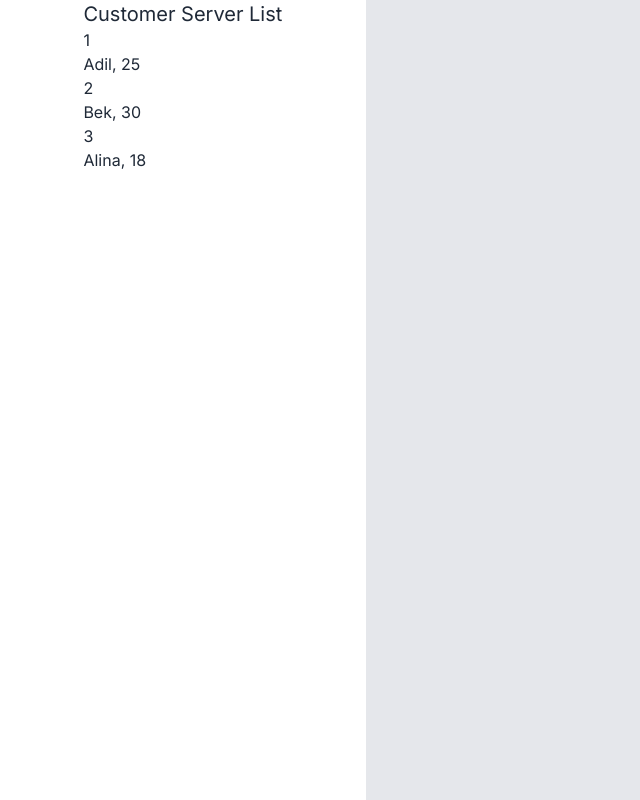
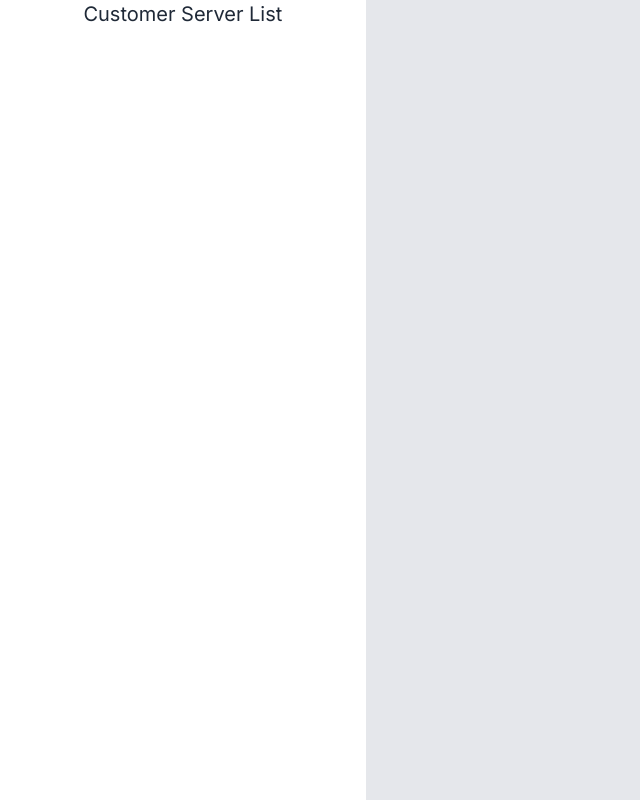
Before and after one commit to eternalfury71/Customer_server_edit, a Next.js app: page / in a window 1280 px wide. Shown: the whole page, without its empty margins (0-640 px from the left). Built offline with nearby package versions, Linux system fonts and the light colour scheme.

Commit message:
some code correction

```diff
--- a/app/components/CustomerServer.jsx
+++ b/app/components/CustomerServer.jsx
@@ -1,20 +1,4 @@
 import React from 'react'
-import { datas } from './data'
 
 export const CustomerServer = () => {
-    const people = datas;
-    return (
-        <div>
-            {people.map(person => {
-                const {id, name, age} = person;
-                return(
-                    <div key={id}>
-                        {id} <br /> {name}, {age}
-                    </div>
-
-                )
-            })
-            }
-        </div>
-    )
 }
--- a/app/components/data.js
+++ /dev/null
@@ -1,17 +0,0 @@
-export const datas = [
-    {
-        id:1,
-        name: 'Adil',
-        age: 25,
-    },
-    {
-        id:2,
-        name: 'Bek',
-        age: 30,
-    },
-    {
-        id:3,
-        name: 'Alina',
-        age: 18,
-    }
-]
```
